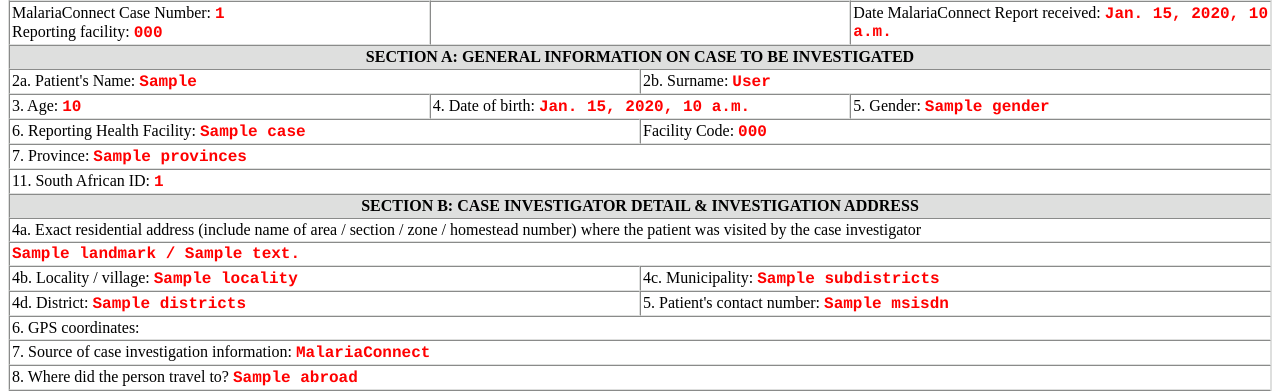
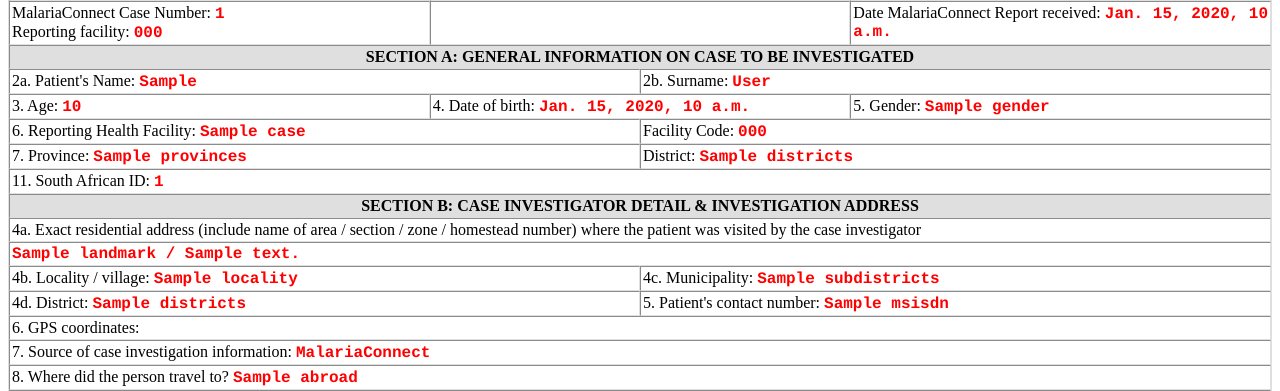
Before and after one commit to praekeltfoundation/malaria24-django, a Django app: template malaria24/ona/templates/ona/html_email.html in a window 1280 px wide. Shown: the part 123-514 px from the top of the page. Run offline with Django 3.2, Linux system fonts and the light colour scheme; the template is opened without the code that fills it: most values are stand-ins (such as "Sample title", 1, 10 or a date in 2020).

Commit message:
added district to section A

```diff
--- a/malaria24/ona/templates/ona/html_email.html
+++ b/malaria24/ona/templates/ona/html_email.html
@@ -47,7 +47,8 @@
       <td colspan="6">Facility Code: <span class="variable"><strong>{{case.facility_code}}</strong></span></td>
     </tr>
     <tr>
-      <td colspan="12">7. Province: <span class="variable"><strong>{{case.provinces}}</strong></span></td>
+      <td colspan="6">7. Province: <span class="variable"><strong>{{case.provinces}}</strong></span></td>
+      <td colspan="6">District: <span class="variable"><strong>{{case.districts}}</strong></span></td>
     </tr>
     <tr>
       <td colspan="12">11. South African ID: <span class="variable"><strong>{{case.sa_id_number}}</strong></span></td>
```
